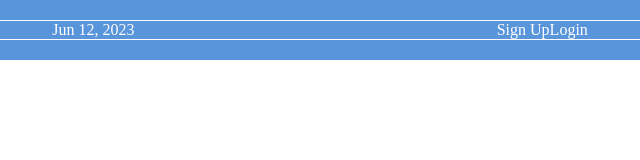
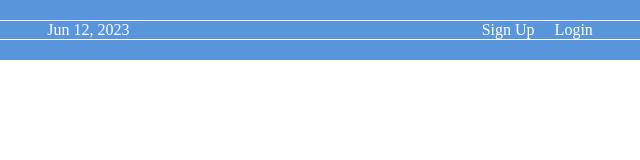
Before and after one commit to pandaacolori/perestrojka_test, a plain HTML site: page index.html in a window 1280 px wide. Shown: the full height of the page, 320-960 px from the left. Drawn offline with Linux system fonts and the light colour scheme.

Commit message:
add margin login

```diff
--- a/style.css
+++ b/style.css
@@ -20,4 +20,8 @@
   }
   .log {
     display: flex;
+    justify-content: flex-end;
   }
+  .login {
+    margin-left: 20px;
+  }
```
